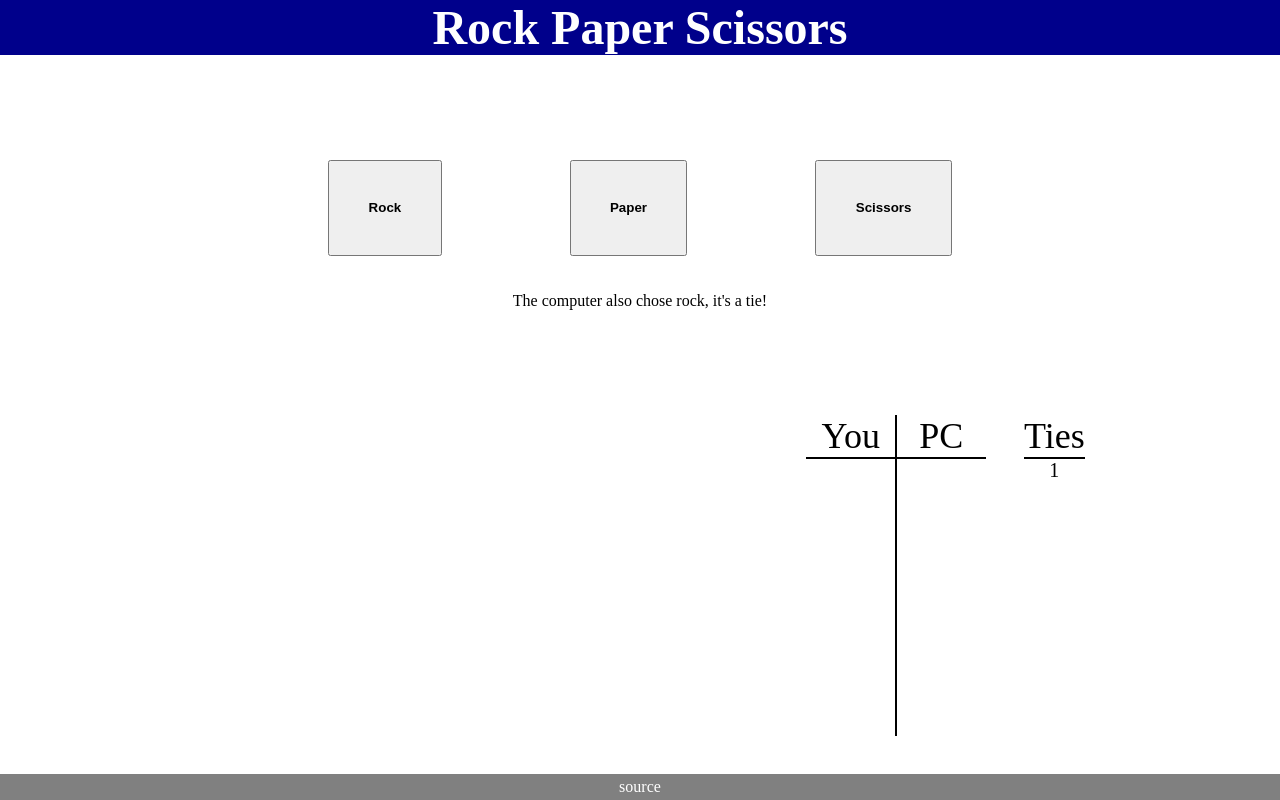
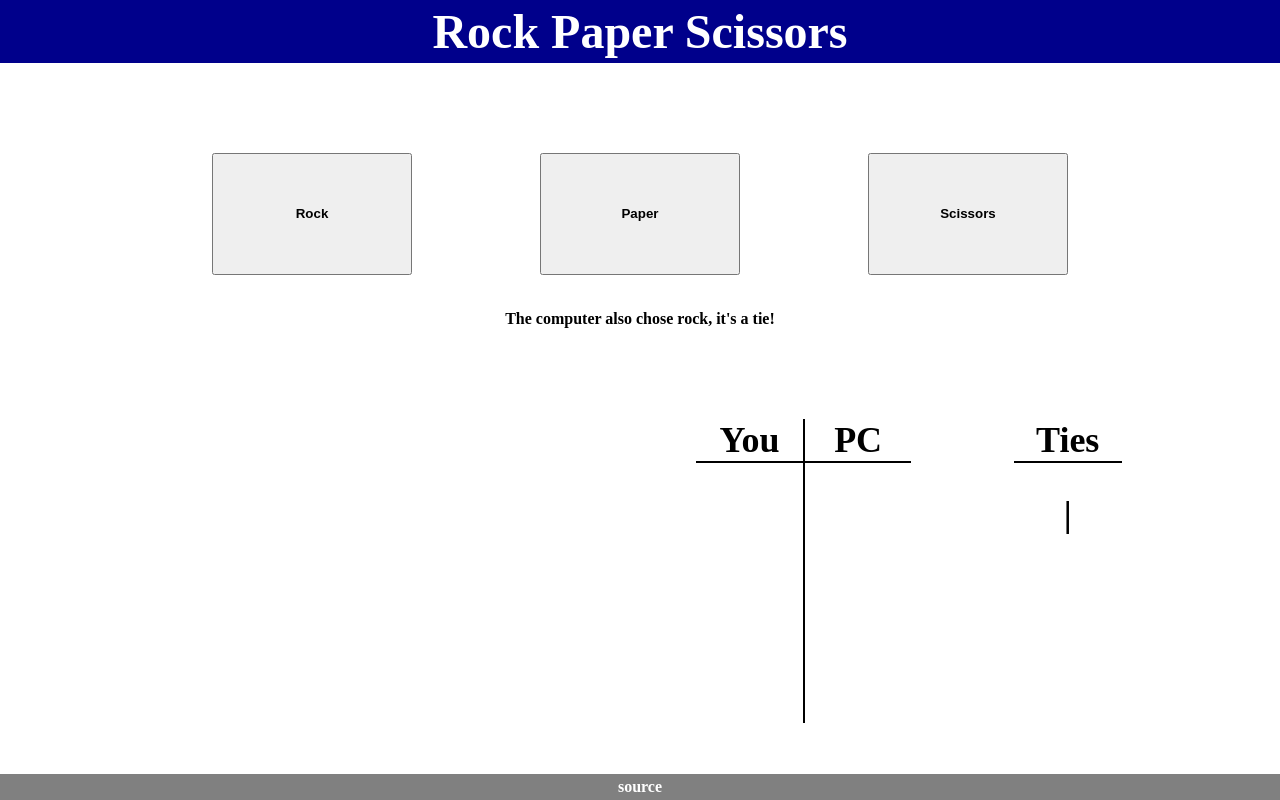
Before and after one commit to robbiecares/rock-paper-scissors, a plain HTML site: page index.html in a window 1280 px wide. Both pictures are taken after a click on the button "Rock". Drawn offline with Linux system fonts and the light colour scheme.

Commit message:
score board updated with tally marks

```diff
--- a/index.html
+++ b/index.html
@@ -25,21 +25,28 @@
             <div></div>
             <div></div>
             <div class="score-board-container">
-                <div class="score-board-column">
+                <div class='score-board-column'>
                     <p class='column-label'>You</p>
-                    <p id='player-score'></p>
+                    <div id='player-score' class='score-area'>
+                        <!-- score added here -->
+                    </div>
                 </div>
                 <div class="score-board-column">
                     <p class='column-label'>PC</p>
-                    <p id='pc-score'></p>
+                    <div id='pc-score' class='score-area'>
+                        <!-- score added here -->
+                    </div>
                 </div>
             </div>
             <div class="ties-container">
                 <div class="score-board-column">
                     <p class='column-label'>Ties</p>
-                    <p id='ties-value'></p>
+                    <div id='ties-value' class='score-area'>
+                        <!-- score added here -->
+                    </div>
                 </div>
                 <div class="score-board-column">
+
                 </div>
             </div>
 
--- a/script.js
+++ b/script.js
@@ -1,18 +1,65 @@
 // initialize global variables
 let userWins = 0
 let pcWins = 0
+let ties = 0
 let roundsPlayed = 0
 let msg = 'Choose your weapon'
+document.querySelector('.round-result').textContent = msg
 
 function resetGame() {
     userWins = 0
     pcWins = 0
+    ties = 0
     roundsPlayed = 0
-    msg = 'Choose your weapon'
+
     document.querySelector('#player-score').textContent = undefined
     document.querySelector('#pc-score').textContent = undefined
     document.querySelector('#ties-value').textContent = undefined
     document.querySelector('.round-result').textContent = msg
+}
+
+function update_score(round_result) {
+    // establish variables
+    let score;
+    let scoreId;
+
+    // determine round result, update score value & set the correct column for updating
+    switch (round_result) {
+        case 'user':
+            score = ++userWins
+            scoreId = '#player-score'
+            break;
+        case 'pc':
+            score = ++pcWins
+            scoreId = '#pc-score'
+            break;
+        case 'tie':
+            score = ++ties
+            scoreId = '#ties-value'
+            break;
+    }
+
+    // reset column that should be updated
+    const container = document.querySelector(scoreId)
+    container.innerHTML = '';
+
+
+    // create 'full rows' for the score column
+    for (i = Math.floor(score/5); i > 0; i--) {
+        let fullRow = document.createElement('p')
+        fullRow.setAttribute('style', 'text-decoration: line-through')
+        fullRow.textContent = '||||'
+        container.appendChild(fullRow);
+    }
+
+    // create any 'paratial rows' for the score column
+    let partialRow = document.createElement('p')
+    container.appendChild(partialRow)
+    let text = ''
+    for (i = Math.floor(score % 5); i > 0; i--) {
+        partialRow.textContent += '|'
+    }
+
 }
 
 function pcPlay() {
@@ -50,7 +97,6 @@ function playRound(playerSelection, computerSelection) {
     let result;
 
     // logic for winning/losing/tie-ing
-
     // tie case
     if (playerSelection === computerSelection) {
         // console.log(`the computer also chose ${playerSelection}!`)
@@ -76,7 +122,7 @@ function playRoundWithButtons() {
 
 //variable to hold the results & user response of the game
 let result;
-let msg
+let msg;
 
 // confirm user's choice
 const playerSelection = this.textContent.toLowerCase()
@@ -107,21 +153,14 @@ if (playerSelection === pcSelection) {
 // pass msg to result div
 console.log(document.querySelector('.round-result').textContent = msg)
 
-// update score
+// update roundsPlayed
 ++roundsPlayed
 
-if (result === 'user') {
-    document.querySelector('#player-score').textContent = ++userWins
-}
-if (result === 'pc') {
-    document.querySelector('#pc-score').textContent = ++pcWins
-}
-if (result === 'tie') {
-    document.querySelector('#ties-value').textContent = roundsPlayed - userWins - pcWins
-}
+// update score
+update_score(result)
 
 // stop game once a player reaches five wins
-if (userWins == 5 || pcWins == 5) {
+if (userWins == 5 || pcWins == 5 ) {
     alert(`Game over, ${(userWins > pcWins) ? 'you': 'the PC'} won after ${roundsPlayed} rounds!\n\n`)
     resetGame()
 }
--- a/style.css
+++ b/style.css
@@ -2,6 +2,7 @@
     box-sizing: border-box;
     margin: 0;
     padding: 0;
+    font-weight: bold;
 }
 
 html {
@@ -17,16 +18,13 @@ body {
     flex: 1;
 }
 
-body > * {
-    /* border: solid 3px green; */
-}
-
 header {
     text-align: center;
     font-size: 48px;
     background-color: darkblue;
     color: white;
-    font-weight: bold;
+    padding: 4px;
+
 }
 
 #content {
@@ -38,13 +36,9 @@ header {
 
 }
 
-#content > * {
-    /* border: solid 1px red; */
-}
 footer {
     background-color: grey;
     text-align: center;
-    justify-self: flex-end;
     padding: 4px;
 }
 
@@ -52,90 +46,72 @@ footer {
     display: flex;
     flex-flow: column;
     justify-content: center;
-    align-items: center;
+    align-items: stretch;
     flex: 1;
     gap: 10%;
-    /* border: red solid 1px; */
+    text-align: center;
 }
 
 .user-selection {
     display: flex;
     justify-content: center;
-    min-width: 100%;
     gap: 10%;
 }
 
 .user-selection > button {
-    padding: 3%;
-    font-weight: bold;
-    /* width: 5%; */
-    /* text-align: center; */
-}
-
-.gamplay-section > * {
-    /* border: solid 1px green; */
+    padding: 4%;
+    height: auto;
+    text-align: center;
+    width: 200px;
 }
 
 .results-section {
-    /* border: solid 1px green; */
     display: flex;
-    flex-flow: row;
-    justify-content: stretch;
-    align-items: stretch;
     flex: 1;
 }
 
 .results-section > * {
-    /* border: solid 1px green; */
-    width: 20%;
+    flex: 1;
 }
 
-.score-board-container {
+.score-board-container, .ties-container {
     display: flex;
     flex-flow: row;
     justify-content: center;
     text-align: center;
-    /* border: solid 1px red; */
-    padding: 3%;
+    padding: 4%;
     padding-top: 0;
 }
 
 .score-board-column {
     display: flex;
     flex-flow: column;
+    align-items: stretch;
     text-align: center;
     font-size: 36px;
-    /* border: solid 1px green; */
+    flex: 1;
 }
 
-.score-board-container > * {
-    flex: 1;
-
+.column-label {
+    border-bottom: solid black 2px;
+    align-self: stretch;
 }
 
 .score-board-container > .score-board-column:first-child {
     border-right: solid 2px black;
-    /* border: solid 1px green; */
 }
 
-.column-label {
-    font-size: 36px;
-    border-bottom: solid black 2px;
+.score-area {
+    text-align: start;
+    display: flex;
+    flex-flow: column;
+    padding: 30px 50px;
 }
 
-#player-score, #pc-score, #ties-value {
-    font-size: 20px;
+.score-value {
+    font-size: 28px;
+
 }
-
-.ties-container {
-    display: flex;
-    /* flex-flow: column; */
-}
-
-.ties-container > * {
-    /* border: solid 1px red; */
-}
-
 
 .link {
     text-decoration: none;
```
